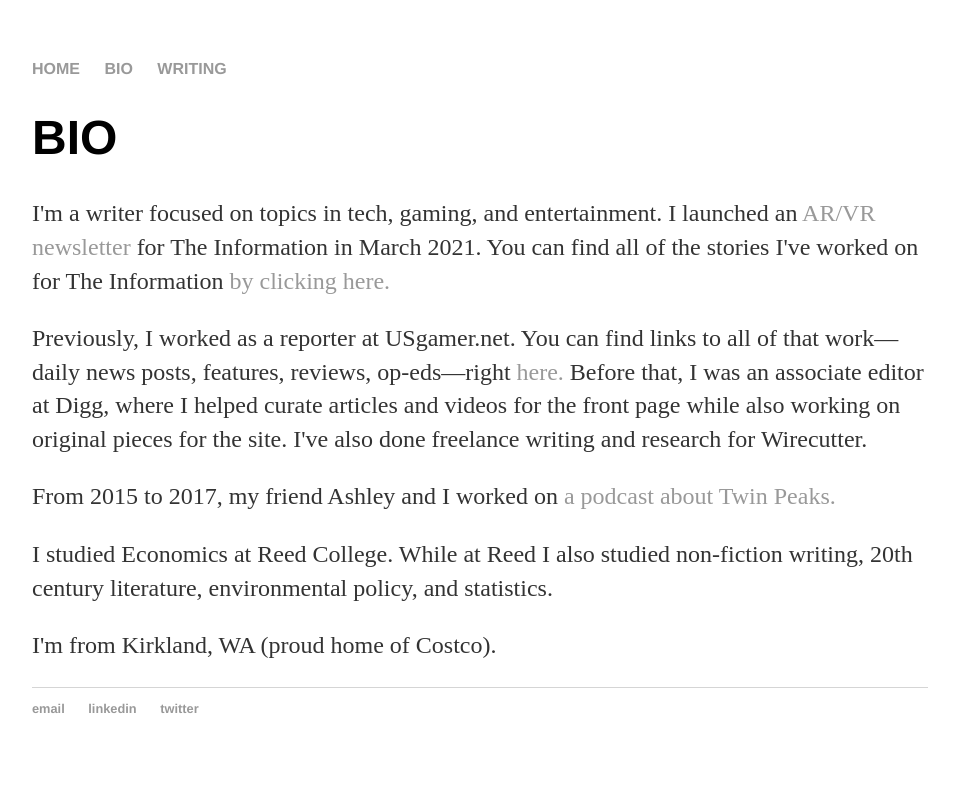
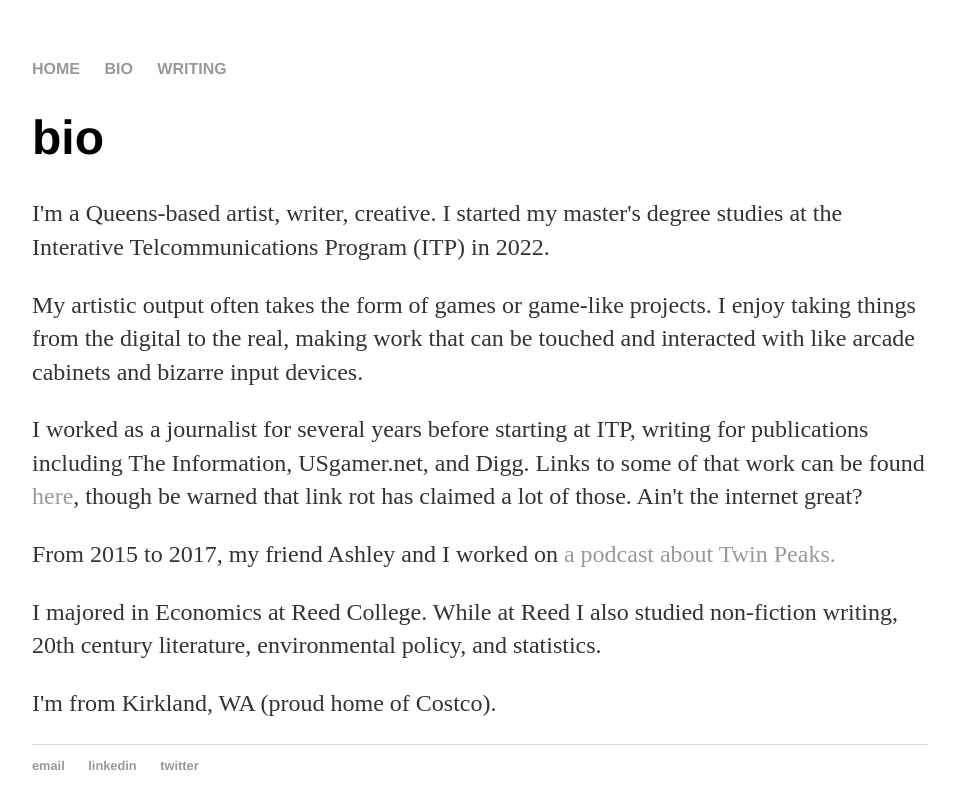
Before and after one commit to mathewolson/mathewolson.github.io, a Jekyll site: the page built from about.html, in a window 1280 px wide. Shown: the top 809 px of the page, without its empty margins (160-1119 px from the left). Built offline with Jekyll 4.4.1, drawn with Linux system fonts in a browser that asks for light colours.

Commit message:
Update about.html

```diff
--- a/about.html
+++ b/about.html
@@ -3,10 +3,11 @@
 title: Bio
 ---
 <div class="blurb">
-	<h1>BIO</h1>
-	<p>I'm a writer focused on topics in tech, gaming, and entertainment. I launched an <a href="https://www.theinformation.com/features/reality-check">AR/VR newsletter</a> for The Information in March 2021. You can find all of the stories I've worked on for The Information <a href="https://www.theinformation.com/reporters/mathew-olson">by clicking here.</a></p>
-	<p>Previously, I worked as a reporter at USgamer.net. You can find links to all of that work—daily news posts, features, reviews, op-eds—right <a href="https://www.usgamer.net/authors/2004">here.</a> Before that, I was an associate editor at Digg, where I helped curate articles and videos for the front page while also working on original pieces for the site. I've also done freelance writing and research for Wirecutter.</p>
+	<h1>bio</h1>
+	<p>I'm a Queens-based artist, writer, creative. I started my master's degree studies at the Interative Telcommunications Program (ITP) in 2022.</p>
+	<p>My artistic output often takes the form of games or game-like projects. I enjoy taking things from the digital to the real, making work that can be touched and interacted with like arcade cabinets and bizarre input devices.</p>
+	<p>I worked as a journalist for several years before starting at ITP, writing for publications including The Information, USgamer.net, and Digg. Links to some of that work can be found <a href="/writing">here</a>, though be warned that link rot has claimed a lot of those. Ain't the internet great?</p>
 	<p>From 2015 to 2017, my friend Ashley and I worked on <a href="https://twinpeakspeeks.simplecast.fm/">a podcast about Twin Peaks.</a></p>
-	<p>I studied Economics at Reed College. While at Reed I also studied non-fiction writing, 20th century literature, environmental policy, and statistics.</p>
+	<p>I majored in Economics at Reed College. While at Reed I also studied non-fiction writing, 20th century literature, environmental policy, and statistics.</p>
 	<p>I'm from Kirkland, WA (proud home of Costco).</p>
 </div><!-- /.blurb -->
```
